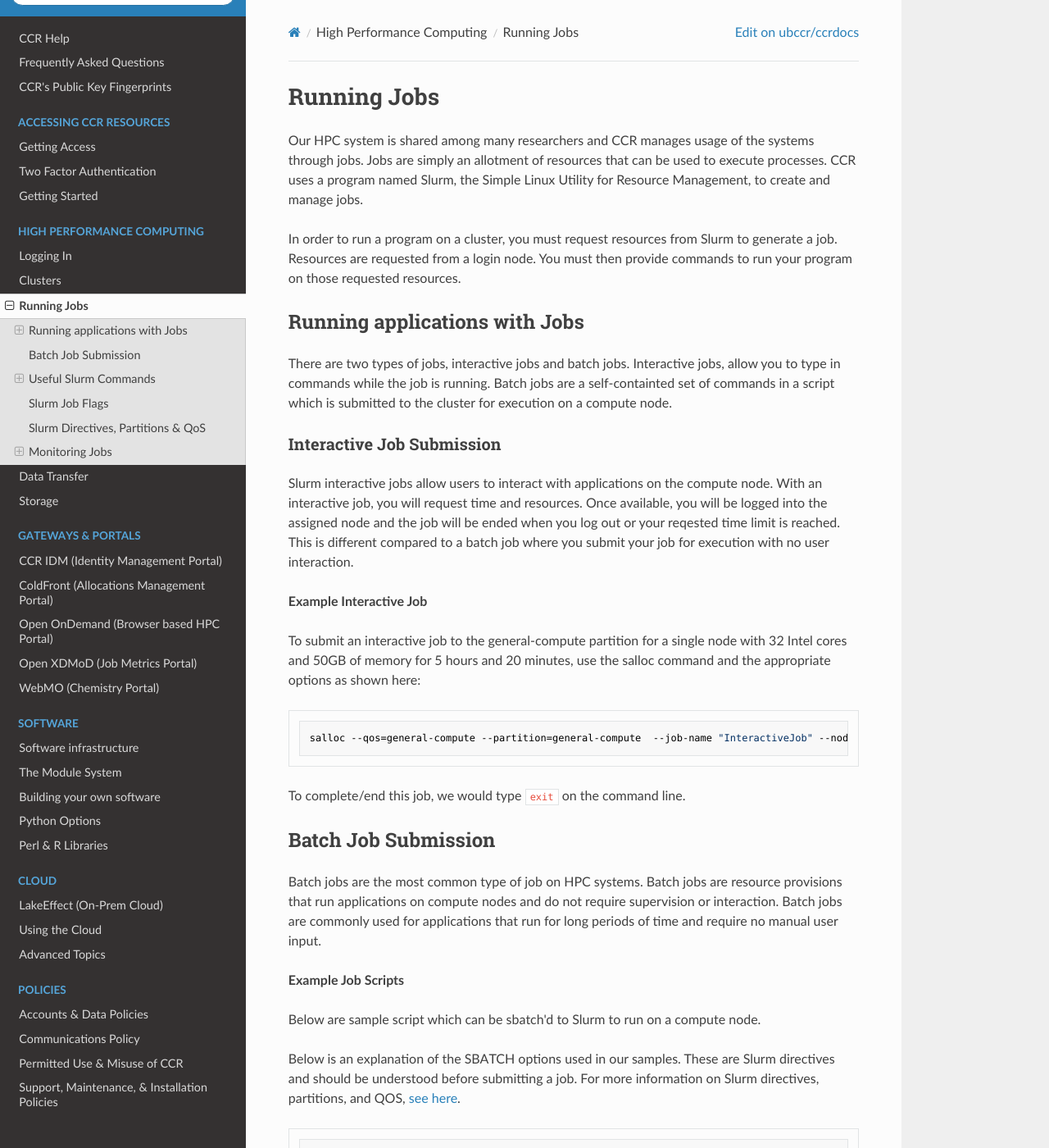
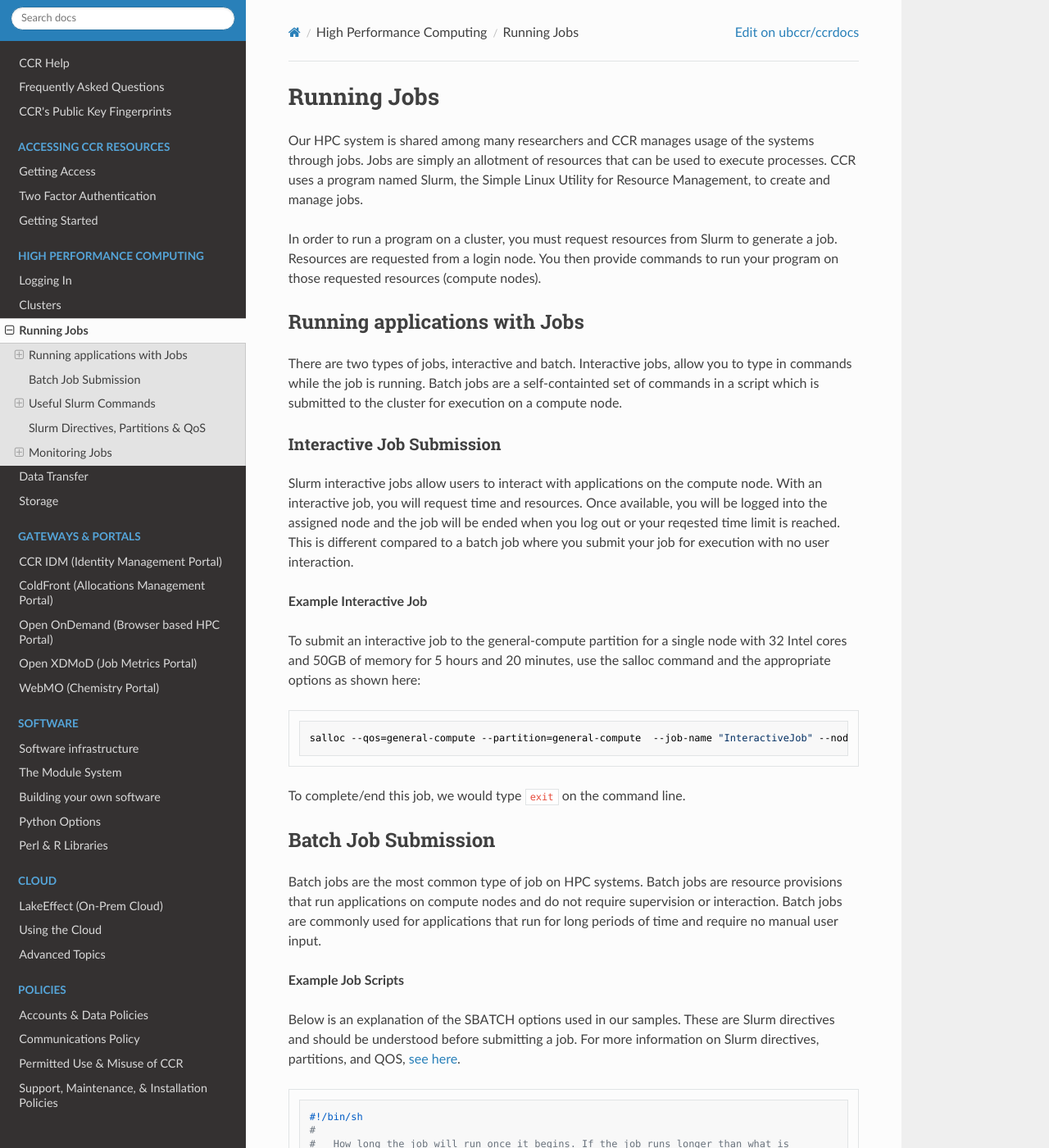
Before and after one commit to ubccr/ccrdocs, an MkDocs documentation site: the page built from pages/hpc/jobs.md, in a window 1280 px wide and 1400 px high. Shown: the whole window at 82% size. Built offline with MkDocs 1.6.1, drawn with Linux system fonts in a browser that asks for light colours; nearby versions of some CDN libraries; some of the changed text lies outside the part shown.

Commit message:
Polished up page. Revision 244,017

`````diff
--- a/pages/hpc/jobs.md
+++ b/pages/hpc/jobs.md
@@ -2,17 +2,16 @@
 
 Our HPC system is shared among many researchers and CCR manages usage of the systems through jobs. Jobs are simply an allotment of resources that can be used to execute processes. CCR uses a program named Slurm, the Simple Linux Utility for Resource Management, to create and manage jobs.
 
-In order to run a program on a cluster, you must request resources from Slurm to generate a job. Resources are requested from a login node. You must then provide commands to run your program on those requested resources.
+In order to run a program on a cluster, you must request resources from Slurm to generate a job. Resources are requested from a login node. You then provide commands to run your program on those requested resources (compute nodes).
 
 
 ## Running applications with Jobs
 
-There are two types of jobs, interactive jobs and batch jobs. Interactive jobs, allow you to type in commands while the job is running. Batch jobs are a self-containted set of commands in a script which is submitted to the cluster for execution on a compute node.
+There are two types of jobs, interactive and batch. Interactive jobs, allow you to type in commands while the job is running. Batch jobs are a self-containted set of commands in a script which is submitted to the cluster for execution on a compute node.
 
 ### Interactive Job Submission
 
 Slurm interactive jobs allow users to interact with applications on the compute node. With an interactive job, you will request time and resources. Once available, you will be logged into the assigned node and the job will be ended when you log out or your reqested time limit is reached.  This is different compared to a batch job where you submit your job for execution with no user interaction.
-
 
 **Example Interactive Job**
 
@@ -29,8 +28,6 @@ To complete/end this job, we would type `exit` on the command line.
 Batch jobs are the most common type of job on HPC systems. Batch jobs are resource provisions that run applications on compute nodes and do not require supervision or interaction. Batch jobs are commonly used for applications that run for long periods of time and require no manual user input.
 
 **Example Job Scripts**
-
-Below are sample script which can be sbatch'd to Slurm to run on a compute node.
 
 Below is an explanation of the SBATCH options used in our samples. These are Slurm directives and should be understood before submitting a job.  For more information on Slurm directives, partitions, and QOS, [see here](#slurm-directives-partitions-qos).
 
@@ -83,7 +80,8 @@ Below is an explanation of the SBATCH options used in our samples. These are Slu
 
 ```
 
-Below are several sample scripts which can be submitted using the `sbatch` command to Slurm to run on a compute node.  We use some of the Slurm directives as described above.
+Below are several sample scripts which can be submitted to Slurm using the `sbatch` command. Batch scripts should be submitted to from a login node and the commands within the script will be excuted on a compute node.  We use some of the Slurm directives as described above.
+
 To submit to the **debug partition on the ub-hpc cluster**, the slurm script would look like:
 
 ```
@@ -180,7 +178,7 @@ echo "Hello world from ub-hpc cluster scavenger node: "`/usr/bin/uname -n`
 To submit a batch script to Slurm for processing:
 
 ````
-sbatch job.slurm.script
+sbatch slurm.script
 ````
 For more information, [visit the Slurm docs on sbatch](https://slurm.schedmd.com/sbatch.html)
 
@@ -201,24 +199,6 @@ scancel <job_id>
 For more information, [visit the Slurm docs on scancel](https://slurm.schedmd.com/scancel.html)
 
 For additional Slurm commands, [visit the Slurm command manual](https://slurm.schedmd.com/quickstart.html)
-
-## Slurm <sbatch> Job Flags
-
-The `sbatch` command supports many optional flags. To review all the options, please visit the Slurm [sbatch page](http://slurm.schedmd.com/sbatch.html). Below are some useful flags for CCR users:
-
-| Type                   | Description                                         | Flag                       |
-| :--------------------- | :-------------------------------------------------- | :------------------------- |
-| Partitions         | Specify a partition                                 | --partition=partition_name |
-| Sending email          | Receive email at beginning or end of job completion | --mail-type=type           |
-| Email address          | Email address to receive the email                  | --mail-user=user           |
-| Number of nodes        | The number of nodes needed to run the job           | --nodes=nodes              |
-| Number of tasks        | The total number of cores needed to run the job     | --ntasks=processes         |
-| Quality of service | Specify a QOS                                       | --qos=qos                  |
-| Wall time              | The max. amount of time your job will run for       | --time=wall time           |
-| Job Name               | Name your job so you can identify in queue          | --job-name=`<jobname>`       |
-
-
-
 
 ## Slurm Directives, Partitions & QoS
 
`````
